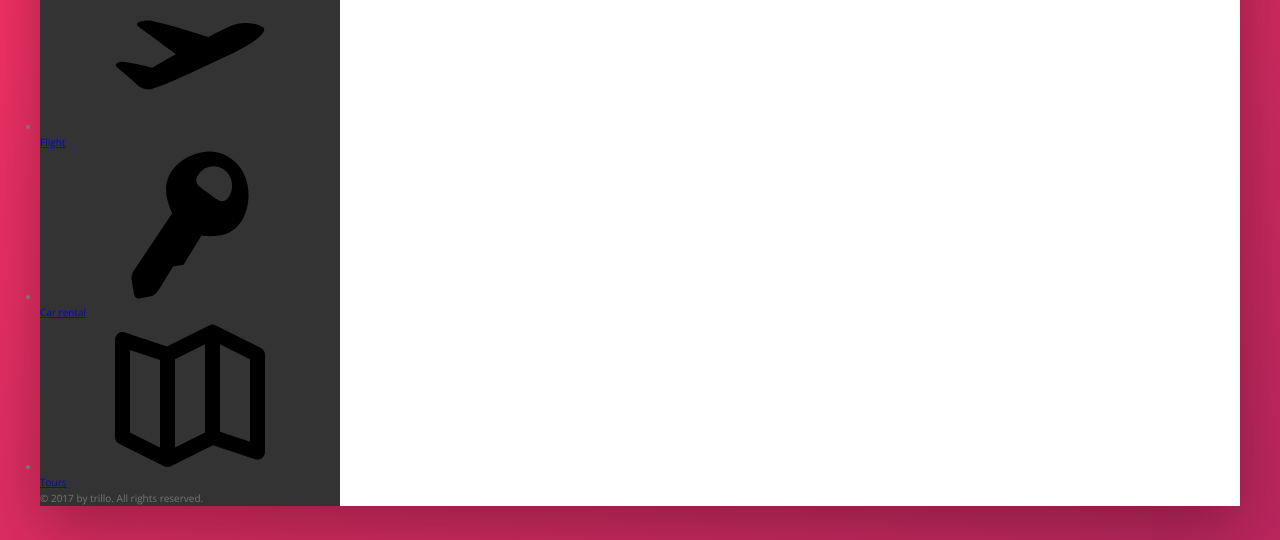
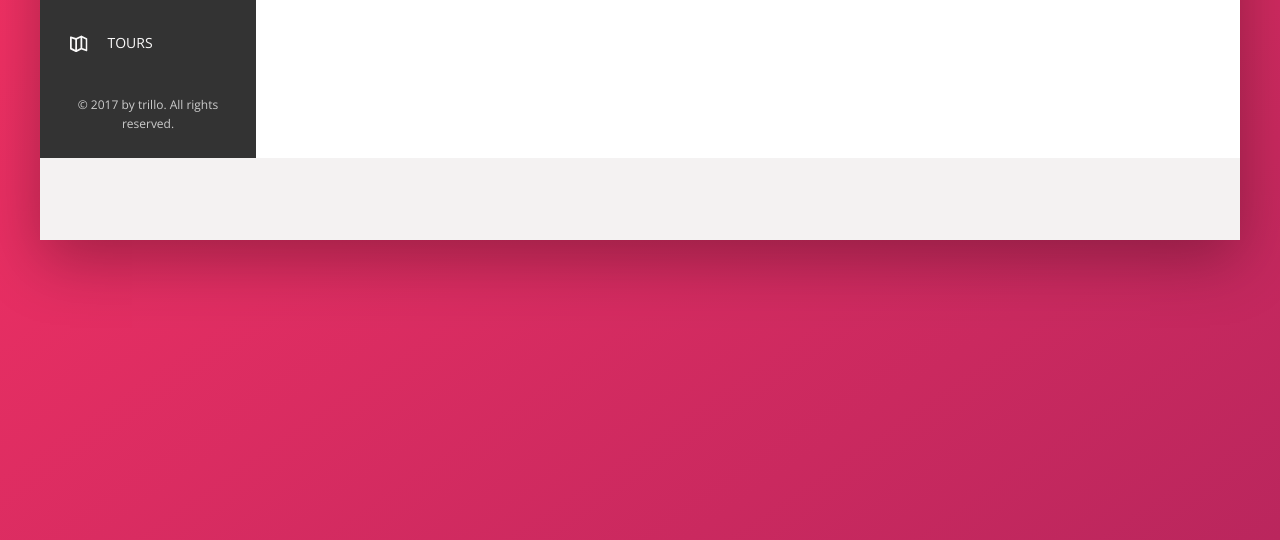
Before and after one commit to APareja12/trav_booking, a website built with Parcel: page index.html in a window 1280 px wide. Shown: the part 340-880 px from the top of the page. Built offline with nearby package versions, Linux system fonts and the light colour scheme.

Commit message:
adds icon styles

```diff
--- a/sass/_components.scss
+++ b/sass/_components.scss
@@ -123,3 +123,119 @@
     }
 
 }
+
+////////////////////////////////////////
+// SIDE NAVIGATION
+.side-nav {
+    font-size: 1.4rem;
+    list-style: none;
+    margin-top: 3.5rem;
+
+    @media only screen and (max-width: $bp-medium) {
+        display: flex;
+        margin: 0;
+    }
+
+    &__item {
+        position: relative;
+
+        &:not(:last-child) {
+            margin-bottom: .5rem;
+
+            @media only screen and (max-width: $bp-medium) {
+                margin: 0;
+            }
+        }
+
+        @media only screen and (max-width: $bp-medium) {
+            flex: 1;
+        }
+    }
+
+    &__item::before {
+        content: "";
+        position: absolute;
+        top: 0;
+        left: 0;
+        height: 100%;
+        width: 3px;
+        background-color: var(--color-primary);
+        transform: scaleY(0);
+        transition: transform .2s,
+                    width .4s cubic-bezier(1,0,0,1) .2s,
+                    background-color .1s;
+    }
+
+    &__item:hover::before,
+    &__item--active::before {
+        transform: scaleY(1);
+        width: 100%;
+    }
+
+    &__item:active::before {
+        background-color: var(--color-primary-light);
+    }
+
+    &__link:link,
+    &__link:visited {
+        color: var(--color-grey-light-1);
+        text-decoration: none;
+        text-transform: uppercase;
+        display: block;
+        padding: 1.5rem 3rem;
+        position: relative;
+        z-index: 10;
+
+        display: flex;
+        align-items: center;
+
+        @media only screen and (max-width: $bp-medium) {
+            justify-content: center;
+            padding: 2rem;
+        }
+
+        @media only screen and (max-width: $bp-small) {
+            flex-direction: column;
+            padding: 1.5rem .5rem;
+        }
+    }
+
+    &__icon {
+        width: 1.75rem;
+        height: 1.75rem;
+        margin-right: 2rem;
+        fill: currentColor;
+
+        @media only screen and (max-width: $bp-small) {
+            margin-right: 0;
+            margin-bottom: .7rem;
+            width: 1.5rem;
+            height: 1.5rem;
+        }
+    }
+}
+
+////////////////////////////////////////
+// LEGAL TEXT
+.legal {
+    font-size: 1.2rem;
+    color: var(--color-grey-light-4);
+    text-align: center;
+    padding: 2.5rem;
+
+    @media only screen and (max-width: $bp-medium) {
+        display: none;
+    }
+}
+
+
+////////////////////////////////////////
+// GALLERY
+.gallery {
+    display: flex;
+
+    &__photo {
+        width: 100%;
+        display: block;
+    }
+}
```
Also changed, not shown: 2 other files.
